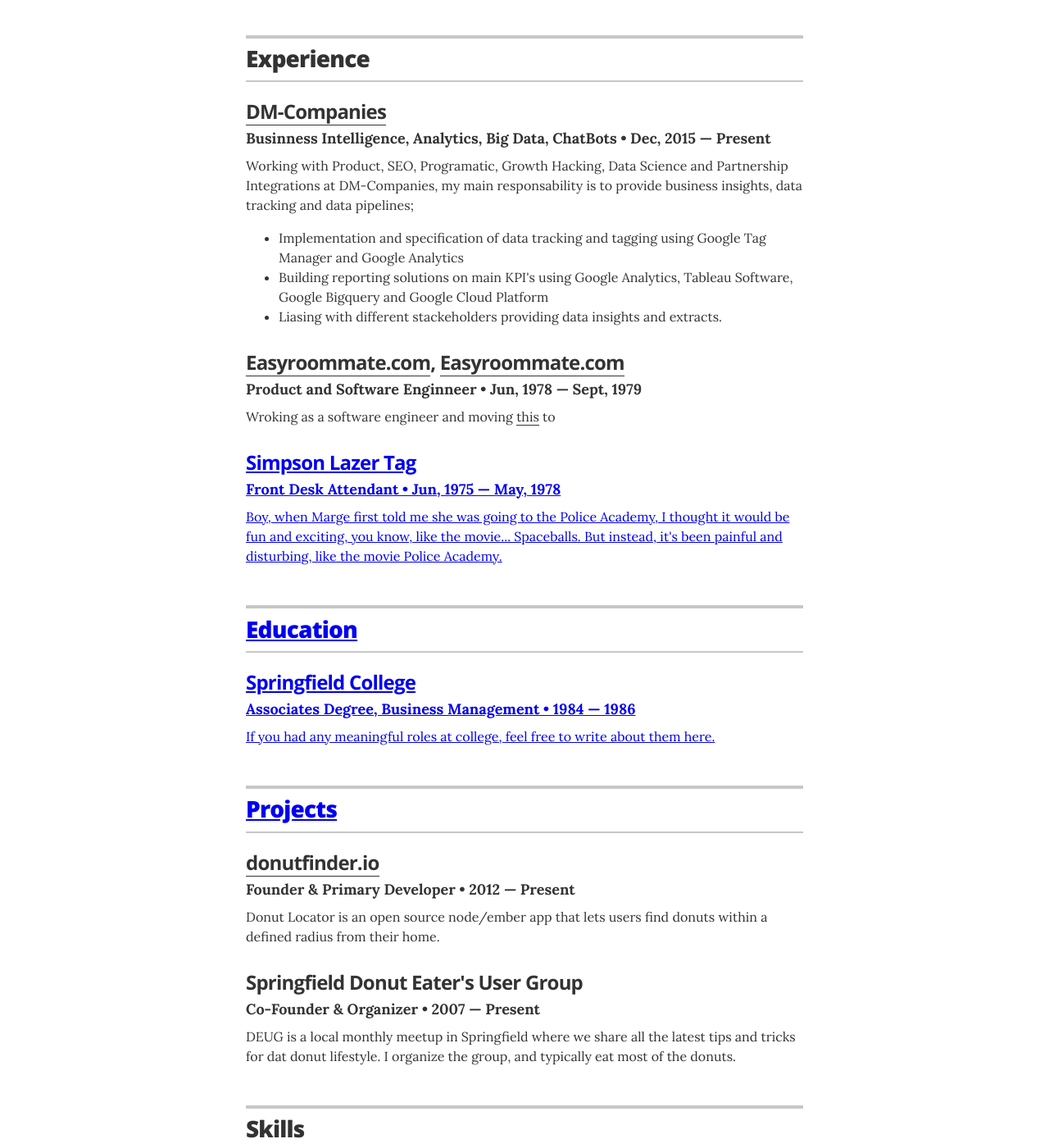
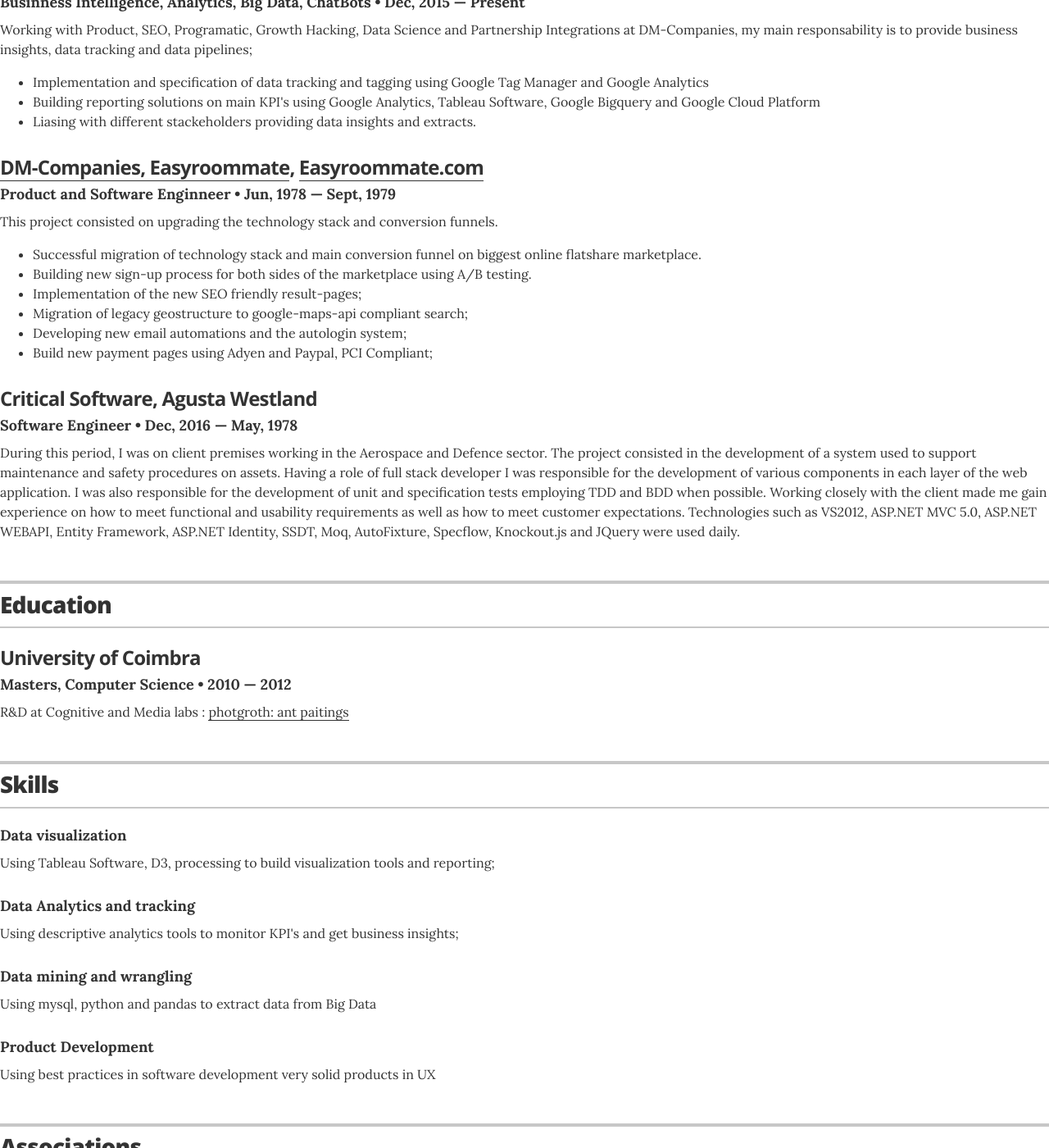
Before and after one commit to luis-pereira-data/luis-pereira-data.github.io, a Jekyll site: the page built from index.html, in a window 1280 px wide and 1400 px high, scrolled down 384 px. Shown: the whole window at 82% size. Built offline with Jekyll 4.4.1, drawn with Linux system fonts in a browser that asks for light colours; some of the changed text lies outside the part shown.

Commit message:
Ads more info about me.

```diff
--- a/_config.yml
+++ b/_config.yml
@@ -25,9 +25,9 @@
 # comment out to hide
 resume_section_experience:      true
 resume_section_education:       true
-resume_section_projects:        true
+resume_section_projects:        false
 resume_section_skills:          true
-resume_section_recognition:     true
+resume_section_recognition:     false
 resume_section_links:           true
 resume_section_associations:    true
 
--- a/_layouts/resume.html
+++ b/_layouts/resume.html
@@ -9,15 +9,7 @@
 
       <header class="page-header">
 
-        <!-- You can turn off the avatar in _config.yml by setting to false -->
-        {% if site.resume_avatar == 'true' %}
-        <img src="images/avatar.jpg" alt="my photo" class="avatar" itemprop="image">
-        {% endif %}
-
-        <!-- Your name is defined in the _config.yml file -->
-        <h1 class="header-name" itemprop="name">{{ site.resume_name }}</h1>
-
-        <div class="title-bar">
+        <div class="LI-profile-badge"  data-version="v1" data-size="large" data-locale="pt_BR" data-type="horizontal" data-theme="dark" data-vanity="luiscrpereira"><a class="LI-simple-link" href='https://uk.linkedin.com/in/luiscrpereira?trk=profile-badge'>LUIS PEREIRA</a></div>
 
           <!-- Your title is also defined in the _config.yml file -->
           <h2 class="header-title" itemprop="jobTitle">{{ site.resume_title }}</h2>
@@ -49,7 +41,7 @@
 
         <!-- Duplicate these resume-item elements and edit accordingly for each job you want to add here -->
         <div class="resume-item" itemscope itemprop="worksFor" itemtype="http://schema.org/Organization">
-          <h3 class="resume-item-title" itemprop="name"><a href="www.dm-companies.com"> DM-Companies </a></h3>
+          <h3 class="resume-item-title" itemprop="name"><a href="www.dm-companies.com"> DM-Companies, Easyroommate, Vivastreet </a></h3>
           <h4 class="resume-item-details" itemprop="description">Businness Intelligence, Analytics, Big Data, ChatBots &bull; Dec, 2015 &mdash; Present</h4>
           <p class="resume-item-copy">Working with Product, SEO, Programatic, Growth Hacking, Data Science and Partnership Integrations at DM-Companies, my main responsability is to provide business insights, data tracking and data pipelines;</p>
           <ul class="resume-item-list">
@@ -63,20 +55,29 @@
 
         <!-- another resume item -->
         <div class="resume-item" itemscope itemprop="worksFor" itemtype="http://schema.org/Organization">
-          <h3 class="resume-item-title" itemprop="name"><a href="easyroommate.co.uk">Easyroommate.com</a>,  <a href="easyroommate.co.uk">Easyroommate.com</a> </h3>
+          <h3 class="resume-item-title" itemprop="name"><a href="easyroommate.co.uk">DM-Companies, Easyroommate</a>,  <a href="easyroommate.co.uk">Easyroommate.com</a> </h3>
           <h4 class="resume-item-details" itemprop="description">Product and Software Enginneer &bull; Jun, 1978 &mdash; Sept, 1979</h4>
           <p class="resume-item-copy">
-            Wroking as a software engineer and moving <a href="https://web.archive.org/web/20140610014548/http://www.easyroommate.com/">this</a> to <a href="https://web.archive.org/web/20141029190248/http://www.easyroommate.com/">
+            This project consisted on upgrading the technology stack and conversion funnels.
           </p>
-
+          <ul class="resume-item-list">
+            <li> Successful migration of technology stack and main conversion funnel on biggest online flatshare marketplace.</li>
+            <li> Building new sign-up process for both sides of the marketplace using A/B testing.
+            <li> Implementation of the new SEO friendly result-pages;
+            <li> Migration of legacy geostructure to google-maps-api compliant search;
+            <li> Developing new email automations and the autologin system;
+            <li> Build new payment pages using Adyen and Paypal, PCI Compliant;
+          </ul>
         </div><!-- end of resume-item -->
 
         <!-- by now you're getting the picture... -->
         <div class="resume-item" itemscope itemprop="worksFor" itemtype="http://schema.org/Organization">
-          <h3 class="resume-item-title" itemprop="name">Simpson Lazer Tag</h3>
-          <h4 class="resume-item-details" itemprop="description">Front Desk Attendant &bull; Jun, 1975 &mdash; May, 1978</h4>
-          <p class="resume-item-copy">Boy, when Marge first told me she was going to the Police Academy, I thought it would be fun and exciting, you know, like the movie... Spaceballs. But instead, it's been painful and disturbing, like the movie Police Academy.</p>
-
+          <h3 class="resume-item-title" itemprop="name">Critical Software, Agusta Westland</h3>
+          <h4 class="resume-item-details" itemprop="description">Software Engineer &bull; Dec, 2016 &mdash; May, 1978</h4>
+          <p class="resume-item-copy">During this period, I was on client premises working in the Aerospace and Defence sector. The project consisted in the development of a system used to support maintenance and safety procedures on assets.
+                Having a role of full stack developer I was responsible for the development of various components in each layer of the web application. I was also responsible for the development of unit and specification tests employing  TDD and BDD when possible. Working closely with the client made me gain experience on how to meet functional and usability requirements as well as how to meet customer expectations.
+                Technologies such as VS2012, ASP.NET MVC 5.0, ASP.NET WEBAPI, Entity Framework, ASP.NET Identity, SSDT, Moq, AutoFixture, Specflow, Knockout.js and JQuery  were used daily.
+          </p>
         </div><!-- end of resume-item -->
 
       </section>
@@ -92,9 +93,9 @@
         </header>
 
         <div class="resume-item" itemscope itemprop="alumniOf" itemtype="http://schema.org/CollegeOrUniversity">
-          <h3 class="resume-item-title" itemprop="name">Springfield College</h3>
-          <h4 class="resume-item-details" itemprop="description">Associates Degree, Business Management &bull; 1984 &mdash; 1986</h4>
-          <p class="resume-item-copy">If you had any meaningful roles at college, feel free to write about them here.</p>
+          <h3 class="resume-item-title" itemprop="name">University of Coimbra </h3>
+          <h4 class="resume-item-details" itemprop="description">Masters, Computer Science &bull; 2010 &mdash; 2012</h4>
+          <p class="resume-item-copy">R&D at Cognitive and Media labs : <a href="https://cdv.dei.uc.pt/photogrowth-ant-painting/">photgroth: ant paitings</a></p>
         </div>
 
       </section>
@@ -134,18 +135,23 @@
         </header>
 
         <div class="resume-item">
-          <h4 class="resume-item-details">Donut design</h4>
-          <p class="resume-item-copy">Sprinkle art, icing design, eclair management, taste testing, donut/coffee pairing research</p>
+          <h4 class="resume-item-details">Data visualization</h4>
+          <p class="resume-item-copy">Using Tableau Software, D3, processing to build visualization tools and reporting;</p>
         </div>
 
         <div class="resume-item">
-          <h4 class="resume-item-details">Craft beer brewing</h4>
-          <p class="resume-item-copy">Hops inspection, brew testing, distribution management, bottle label design, festival and event management</p>
+          <h4 class="resume-item-details">Data Analytics and tracking</h4>
+          <p class="resume-item-copy">Using descriptive analytics tools to monitor KPI's and get business insights;</p>
         </div>
 
         <div class="resume-item">
-          <h4 class="resume-item-details">Family leadership</h4>
-          <p class="resume-item-copy">Bread winning, conflict resolution, couch inspection, TV longevity testing</p>
+          <h4 class="resume-item-details">Data mining and wrangling</h4>
+          <p class="resume-item-copy">Using mysql, python and pandas to extract data from Big Data</p>
+        </div>
+
+        <div class="resume-item">
+          <h4 class="resume-item-details">Product Development</h4>
+          <p class="resume-item-copy">Using best practices in software development very solid products in UX</p>
         </div>
 
       </section>
@@ -226,8 +232,7 @@
       {% endif %}
 
       <footer class="page-footer">
-        <p class="footer-line">Made by <a href="http://twitter.com/jglovier">@jglovier</a>. Fork me on <a href="https://github.com/jglovier/resume-template">GitHub</a>.</p>
-        <p class="footer-line">If this is your live resume, you can modify or remove this part. ;-)</p>
+        <p class="footer-line">Made by <a href="http://twitter.com/jglovier">@jglovier</a>. Fork him on <a href="https://github.com/jglovier/resume-template">GitHub</a>.</p>
       </footer>
 
     </div>
```
Also changed, not shown: images/avatar.jpg.
